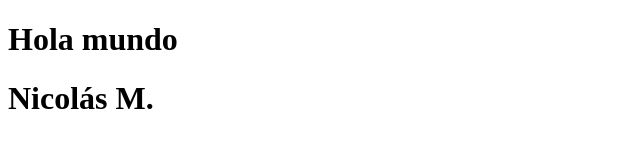
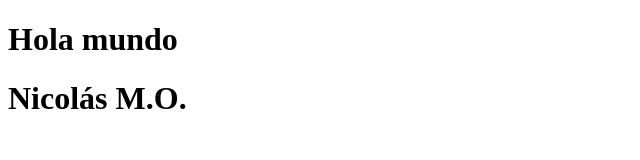
Before and after one commit to paulinagpyl/probandoColab, a plain HTML site: page index.html in a window 1280 px wide. Shown: the full height of the page, 0-640 px from the left. Drawn offline with Linux system fonts and the light colour scheme.

Commit message:
Segundo commit de Nicolas

```diff
--- a/index.html
+++ b/index.html
@@ -8,7 +8,7 @@
 </head>
 <body>
     <h1>Hola mundo</h1>
-    <h1>Nicolás M.</h1>
+    <h1>Nicolás M.O.</h1>
     <script src="script.js"></script>
 </body>
 </html>
```
